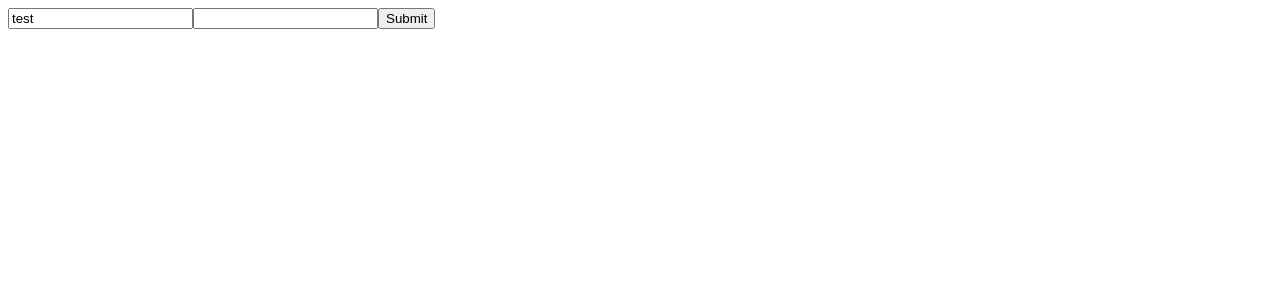
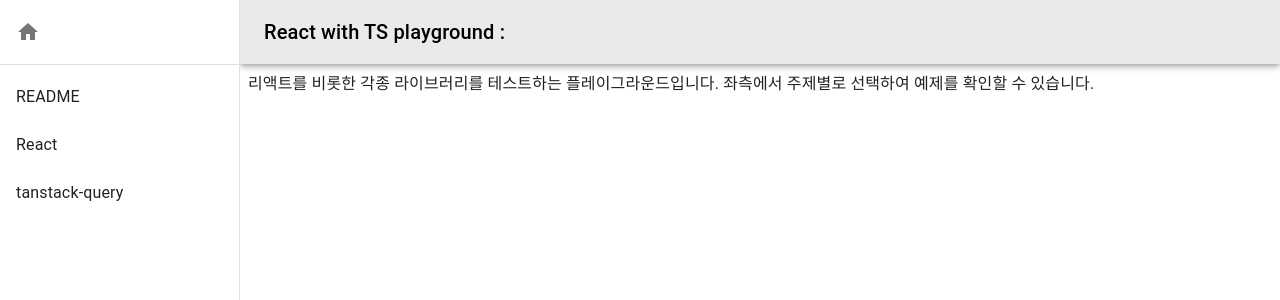
Before and after one commit to yogjin/react-playground, a React (Vite) app: page /my-typescript-react/ in a window 1280 px wide. Shown: the top 300 px of the page. Built offline with nearby package versions, Linux system fonts and the light colour scheme.

Commit message:
!feat: router 적용

```diff
--- a/package.json
+++ b/package.json
@@ -20,6 +20,7 @@
     "react": "^18.2.0",
     "react-dom": "^18.2.0",
     "react-hook-form": "^7.45.0",
+    "react-router-dom": "^6.14.0",
     "typescript": "^4.9.5",
     "uuid": "^9.0.0",
     "web-vitals": "^2.1.4"
--- a/src/App.tsx
+++ b/src/App.tsx
@@ -3,12 +3,13 @@
 import Main from './Suspense/after/Main';
 import { Counter } from './useEffect/Counter';
 import ReactHookForm from './react-hook-form/main';
-// import { TanstackQueryMain } from './tanstack-query/TanstackQueryMain';
+import { RouterProvider } from 'react-router-dom';
+import router from './router';
 
 function App() {
   return (
     <div className="App">
-      <ReactHookForm />
+      <RouterProvider router={router} />
     </div>
   );
 }
--- /dev/null
+++ b/src/components/Layout/Layout.style.ts
@@ -0,0 +1,17 @@
+import { styled } from '@mui/material/styles';
+import { AppBarProps as MuiAppBarProps } from '@mui/material/AppBar/AppBar';
+import MuiAppBar from '@mui/material/AppBar';
+
+export const drawerWidth = 240;
+
+interface AppBarProps extends MuiAppBarProps {
+  open?: boolean;
+}
+
+export const DrawerHeader = styled('div')(({ theme }) => ({
+  display: 'flex',
+  alignItems: 'center',
+  padding: theme.spacing(0, 1),
+  ...theme.mixins.toolbar,
+  justifyContent: 'space-between',
+}));
--- /dev/null
+++ b/src/components/Layout/Layout.tsx
@@ -0,0 +1,130 @@
+import HomeIcon from '@mui/icons-material/Home';
+import * as React from 'react';
+import AppBar from '@mui/material/AppBar';
+import Box from '@mui/material/Box';
+import CssBaseline from '@mui/material/CssBaseline';
+import Divider from '@mui/material/Divider';
+import Drawer from '@mui/material/Drawer';
+import IconButton from '@mui/material/IconButton';
+import List from '@mui/material/List';
+import ListItem from '@mui/material/ListItem';
+import ListItemButton from '@mui/material/ListItemButton';
+import ListItemText from '@mui/material/ListItemText';
+import MenuIcon from '@mui/icons-material/Menu';
+import Toolbar from '@mui/material/Toolbar';
+import Typography from '@mui/material/Typography';
+import { Route } from '../../types/common';
+import { ReactNode } from 'react';
+import { useNavigate } from 'react-router-dom';
+import { DrawerHeader, drawerWidth } from './Layout.style';
+
+interface LayoutProps {
+  title: string;
+  routes: Route[];
+  render: ReactNode;
+  color?: string;
+  backgroundColor?: string;
+}
+
+export default function Layout({ title, routes, render, color, backgroundColor }: LayoutProps) {
+  const navigate = useNavigate();
+
+  const [mobileOpen, setMobileOpen] = React.useState(false);
+
+  const handleDrawerToggle = () => {
+    setMobileOpen(!mobileOpen);
+  };
+
+  const findTitleByPath = (path: string) => {
+    const context = path.split('/');
+    const realPath = context[context.length - 1];
+    return routes.find((child) => child.path === realPath)?.title;
+  };
+
+  const drawer = (
+    <div>
+      <DrawerHeader>
+        <IconButton onClick={() => navigate('/')}>
+          <HomeIcon />
+        </IconButton>
+      </DrawerHeader>
+      <Divider />
+      <List>
+        {routes.map((child, i) => (
+          <ListItem key={`home-route-${i}`} disablePadding onClick={() => navigate(child.path)}>
+            <ListItemButton>
+              <ListItemText primary={child.title} />
+            </ListItemButton>
+          </ListItem>
+        ))}
+      </List>
+    </div>
+  );
+
+  return (
+    <Box sx={{ display: 'flex' }}>
+      <CssBaseline />
+      <AppBar
+        position="fixed"
+        sx={{
+          width: { md: `calc(100% - ${drawerWidth}px)` },
+          ml: { md: `${drawerWidth}px` },
+          backgroundColor: { backgroundColor },
+        }}
+      >
+        <Toolbar>
+          <IconButton
+            color="inherit"
+            aria-label="open drawer"
+            edge="start"
+            onClick={handleDrawerToggle}
+            sx={{ mr: 2, display: { md: 'none' } }}
+          >
+            <MenuIcon />
+          </IconButton>
+          <Typography variant="h6" noWrap component="div" color={color}>
+            {title} : {findTitleByPath(location.pathname)}
+          </Typography>
+        </Toolbar>
+      </AppBar>
+      <Box
+        component="nav"
+        sx={{ width: { md: drawerWidth }, flexShrink: { md: 0 } }}
+        aria-label="mailbox folders"
+      >
+        {/* The implementation can be swapped with js to avoid SEO duplication of links. */}
+        <Drawer
+          variant="temporary"
+          open={mobileOpen}
+          onClose={handleDrawerToggle}
+          ModalProps={{
+            keepMounted: true, // Better open performance on mobile.
+          }}
+          sx={{
+            display: { xs: 'block', md: 'none' },
+            '& .MuiDrawer-paper': { boxSizing: 'border-box', width: drawerWidth },
+          }}
+        >
+          {drawer}
+        </Drawer>
+        <Drawer
+          variant="permanent"
+          sx={{
+            display: { xs: 'none', md: 'block' },
+            '& .MuiDrawer-paper': { boxSizing: 'border-box', width: drawerWidth },
+          }}
+          open
+        >
+          {drawer}
+        </Drawer>
+      </Box>
+      <Box
+        component="main"
+        sx={{ flexGrow: 1, p: 1, width: { md: `calc(100% - ${drawerWidth}px)` } }}
+      >
+        <Toolbar />
+        {render}
+      </Box>
+    </Box>
+  );
+}
--- /dev/null
+++ b/src/pages/Home.tsx
@@ -0,0 +1,14 @@
+import Layout from '../components/Layout/Layout';
+import { rootRoutes } from '../router/routes/parent/rootRoutes';
+
+export default function Home() {
+  return (
+    <Layout
+      title="React with TS playground"
+      routes={rootRoutes}
+      render="리액트를 비롯한 각종 라이브러리를 테스트하는 플레이그라운드입니다. 좌측에서 주제별로 선택하여 예제를 확인할 수 있습니다."
+      color="black"
+      backgroundColor="#EAEAEA"
+    />
+  );
+}
--- /dev/null
+++ b/src/router/index.tsx
@@ -0,0 +1,3 @@
+import router from './router';
+
+export default router;
--- /dev/null
+++ b/src/router/router.tsx
@@ -0,0 +1,8 @@
+import { createBrowserRouter } from 'react-router-dom';
+import { rootRoutes } from './routes/parent/rootRoutes';
+
+const router = createBrowserRouter(rootRoutes, {
+  basename: '/my-typescript-react/',
+});
+
+export default router;
--- /dev/null
+++ b/src/router/routes/children/reactChildren.tsx
@@ -0,0 +1,14 @@
+import { Route } from '../../../types/common.js';
+
+export const reactChildren: Route[] = [
+  {
+    path: '',
+    element: <>리액트를 테스트하는 페이지입니다.</>,
+    title: 'README',
+  },
+  // {
+  //   path: 'counter',
+  //   element: <CounterRoot />,
+  //   title: '카운터 예제 for typescript',
+  // },
+];
--- /dev/null
+++ b/src/router/routes/children/tanstackQueryChildren.tsx
@@ -0,0 +1,14 @@
+import { Route } from '../../../types/common';
+
+export const tanstackQueryChildren: Route[] = [
+  {
+    path: '',
+    element: <>tanstackQuery를 테스트하는 페이지입니다.</>,
+    title: 'README',
+  },
+  // {
+  //   path: 'simple',
+  //   element: <TanstackQuerySimple />,
+  //   title: 'Simple',
+  // },
+];
--- /dev/null
+++ b/src/router/routes/parent/rootRoutes.tsx
@@ -0,0 +1,49 @@
+import { reactChildren } from '../children/reactChildren';
+import { Route } from '../../../types/common';
+import { tanstackQueryChildren } from '../children/tanstackQueryChildren';
+import { Outlet } from 'react-router-dom';
+import { QueryClient, QueryClientProvider } from '@tanstack/react-query';
+import Home from '../../../pages/Home';
+import Layout from '../../../components/Layout/Layout';
+
+const queryClient = new QueryClient();
+
+export const rootRoutes: Route[] = [
+  {
+    path: '/',
+    element: <Home />,
+    title: 'README',
+  },
+  {
+    path: '/react',
+    element: (
+      <Layout
+        title="React/TS"
+        routes={reactChildren}
+        render={<Outlet />}
+        color="#149eca"
+        backgroundColor="#23272F"
+      />
+    ),
+    children: reactChildren,
+    title: 'React',
+  },
+  {
+    path: '/tanstack-query',
+    element: (
+      <Layout
+        title="tanstack-query"
+        routes={tanstackQueryChildren}
+        render={
+          <QueryClientProvider client={queryClient}>
+            <Outlet />
+          </QueryClientProvider>
+        }
+        color="#EF4444"
+        backgroundColor="#1E1E1E"
+      />
+    ),
+    children: tanstackQueryChildren,
+    title: 'tanstack-query',
+  },
+];
--- /dev/null
+++ b/src/types/common.ts
@@ -0,0 +1,16 @@
+import { ReactNode } from 'react';
+
+export interface Photo {
+  albumId: number;
+  id: number;
+  title: string;
+  url: string;
+  thumbnailUrl: string;
+}
+
+export interface Route {
+  path: string;
+  element: ReactNode;
+  children?: Route[];
+  title: string;
+}
```
Also changed, not shown: 1 other file (tests, documents, lock files or other folders).
